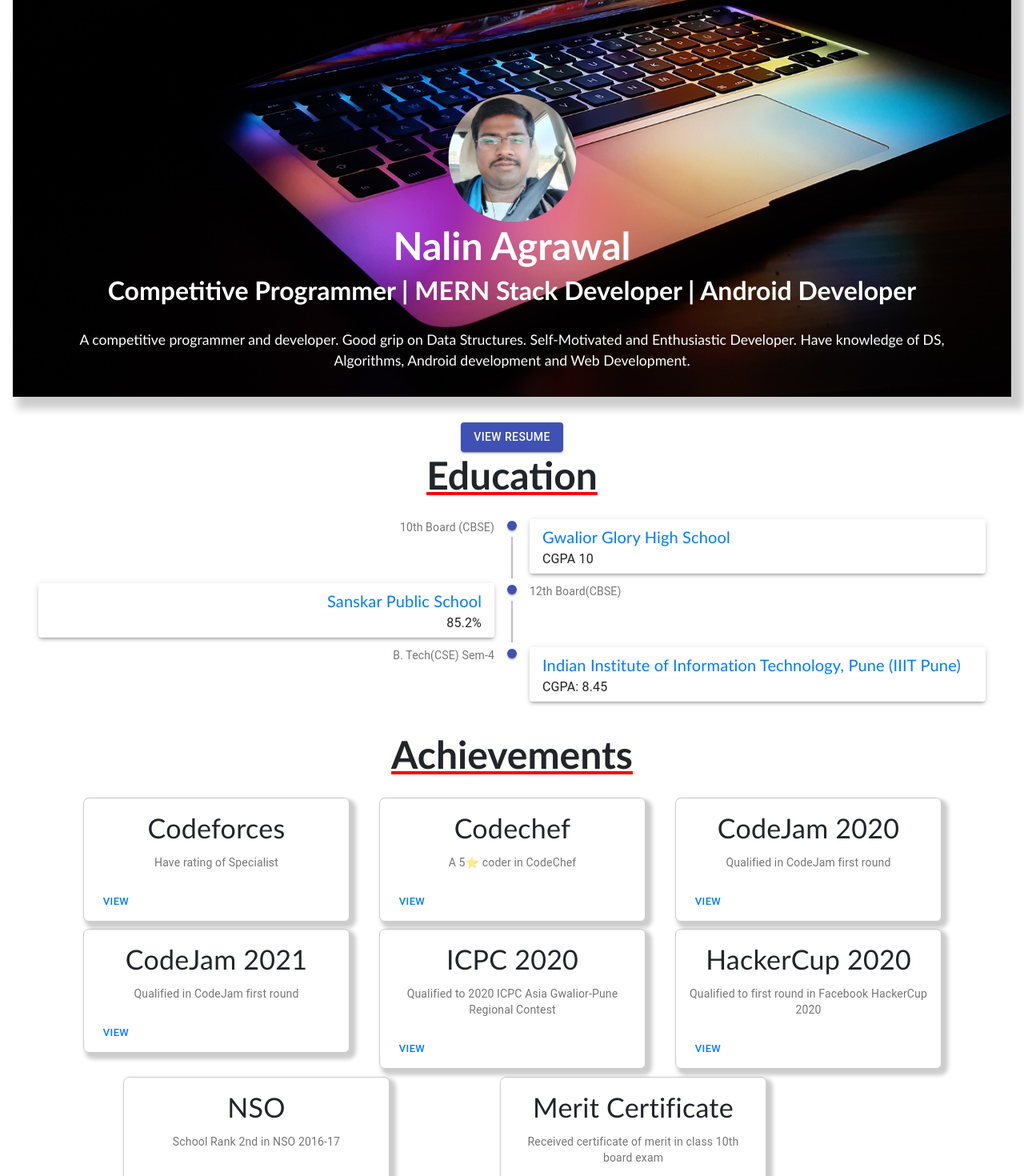
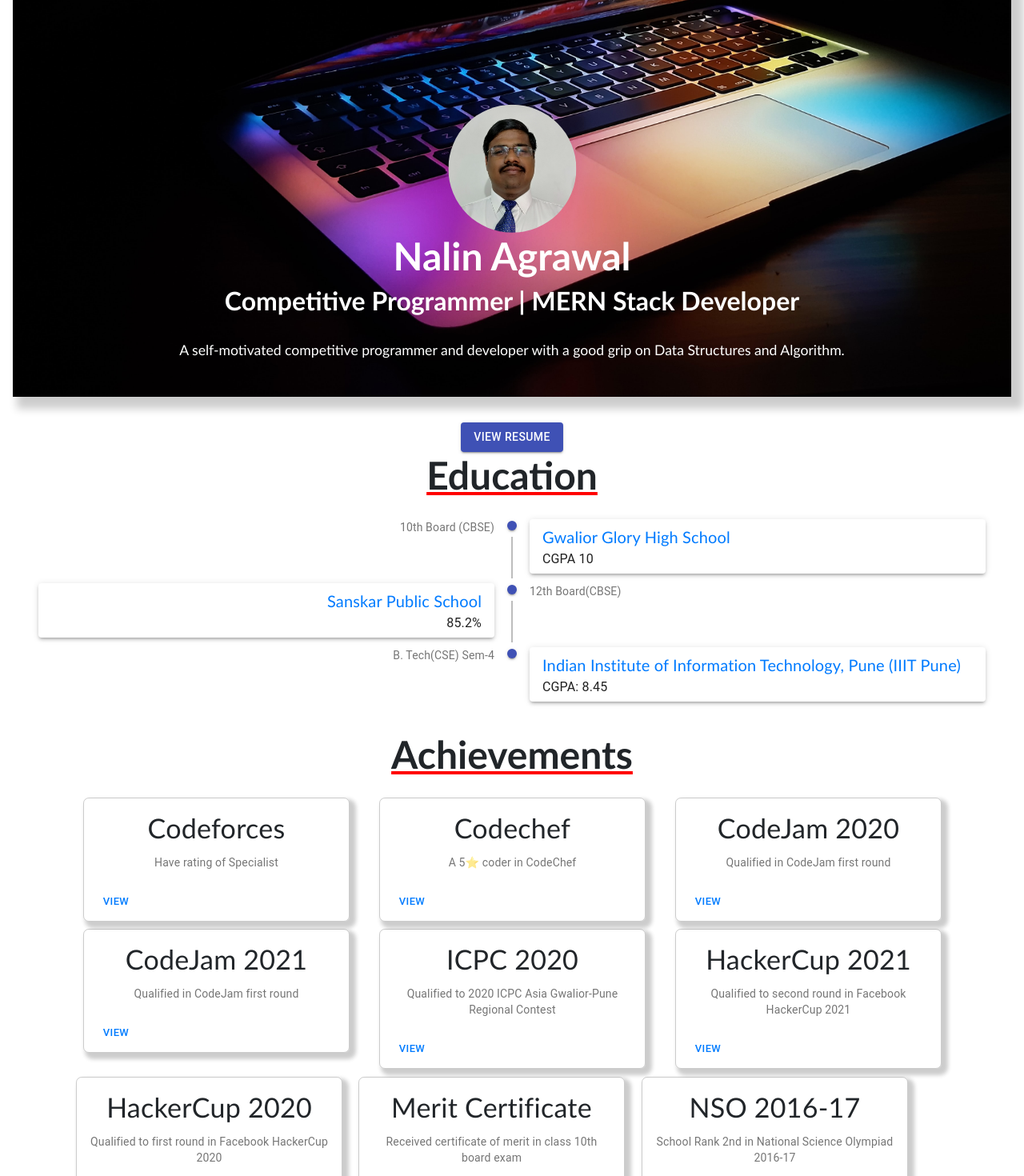
Before and after one commit to nalin-programmer/Portfolio, a React (Create React App) app: page / in a window 1280 px wide. Shown: the part 400-1870 px from the top of the page at 80% size. Built offline with nearby package versions, Linux system fonts and the light colour scheme; some icons are missing; a web font is replaced by a local one.

Commit message:
Updating Portfolio

```diff
--- a/public/index.html
+++ b/public/index.html
@@ -2,15 +2,18 @@
 <html lang="en">
   <head>
     <meta charset="utf-8" />
-
     <meta name="viewport" content="width=device-width, initial-scale=1" />
     <meta name="theme-color" content="#000000" />
     <meta
       name="description"
       content="Portfolio of Nalin Agrawal"
     />
-    <link rel="icon" href="%PUBLIC_URL%/NALIN.jpeg" />
-    <link rel="apple-touch-icon" href="%PUBLIC_URL%/NALIN.jpeg" />
+    <meta property="og:title" content="Nalin Portfolio" />
+    <meta property="og:description" content="A self-motivated competitive programmer and developer with a good grip on Data Structures and Algorithm." />
+    <meta property="og:url" content="https://nalin-programmer.github.io/Portfolio/" />
+    <meta property="og:image" content="https://drive.google.com/file/d/1jJfVcz2Guqo15iph3MxMmSYntORP2KaM/view?usp=sharing" />
+    <link rel="icon" href="%PUBLIC_URL%/NALIN.jpg" />
+    <link rel="apple-touch-icon" href="%PUBLIC_URL%/NALIN.jpg" />
     <link rel="manifest" href="%PUBLIC_URL%/manifest.json" />
     <link
       rel="stylesheet"
--- a/src/data/AchievementsData.js
+++ b/src/data/AchievementsData.js
@@ -35,17 +35,17 @@
     },
     {
       _id: "6",
+      title: "HackerCup 2021",
+      content: "Qualified to second round in Facebook HackerCup 2021",
+      profileURL:
+        "https://drive.google.com/file/d/1-idc61t05EB6IH4gZj3V_HeB5N1-0bVl/view?usp=sharing",
+    },
+    {
+      _id: "7",
       title: "HackerCup 2020",
       content: "Qualified to first round in Facebook HackerCup 2020",
       profileURL:
         "https://drive.google.com/file/d/1br7WyWs8UrtzqywuGq7Kb8O168d_5TFC/view?usp=sharing",
-    },
-    {
-      _id: "7",
-      title: "NSO",
-      content: "School Rank 2nd in NSO 2016-17",
-      profileURL:
-        "https://drive.google.com/file/d/1SPRm01rlcyE6vTvoA5ljhwYXNH6po6We/view?usp=sharing",
     },
     {
       _id: "8",
@@ -54,6 +54,13 @@
       profileURL:
         "https://drive.google.com/file/d/1_q5nW1MANgM7YXClmhScuAiETlQE_Bc_/view?usp=sharing",
     },
+    {
+      _id: "9",
+      title: "NSO 2016-17",
+      content: "School Rank 2nd in National Science Olympiad 2016-17",
+      profileURL:
+        "https://drive.google.com/file/d/1SPRm01rlcyE6vTvoA5ljhwYXNH6po6We/view?usp=sharing",
+    },
   ],
 };
 export default achievements;
--- a/src/screens/main/homeScreen/HomeScreen.js
+++ b/src/screens/main/homeScreen/HomeScreen.js
@@ -1,7 +1,7 @@
 import React from "react";
 import Jumbotron from "react-bootstrap/Jumbotron";
 import Container from "react-bootstrap/Container";
-import Nalin from "../../../images/NALIN.jpeg";
+import Nalin from "../../../images/NALIN.jpg";
 import Resume from "../../../data/Resume.pdf";
 import Button from "@material-ui/core/Button";
 import "./HomeScreen.css";
@@ -16,16 +16,14 @@
             <img src={Nalin} className="HomeSceenProfilePicture" />
             <h1 className="HomeScreenH1">Nalin Agrawal</h1>
             <h2 className="HomeScreenH2">
-              Competitive Programmer | MERN Stack Developer | Android Developer
+              Competitive Programmer | MERN Stack Developer
             </h2>
             <p
               className="HomeScreenP"
               style={{ marginTop: "30px", marginBottom: "10px" }}
             >
-              A competitive programmer and developer. Good grip on Data
-              Structures. Self-Motivated and Enthusiastic Developer. Have
-              knowledge of DS, Algorithms, Android development and Web
-              Development.
+              A self-motivated competitive programmer and developer with a good
+              grip on Data Structures and Algorithm.
             </p>
           </Container>
         </Jumbotron>
```
Also changed, not shown: public/NALIN.jpg (added), src/images/NALIN.jpg (added).
